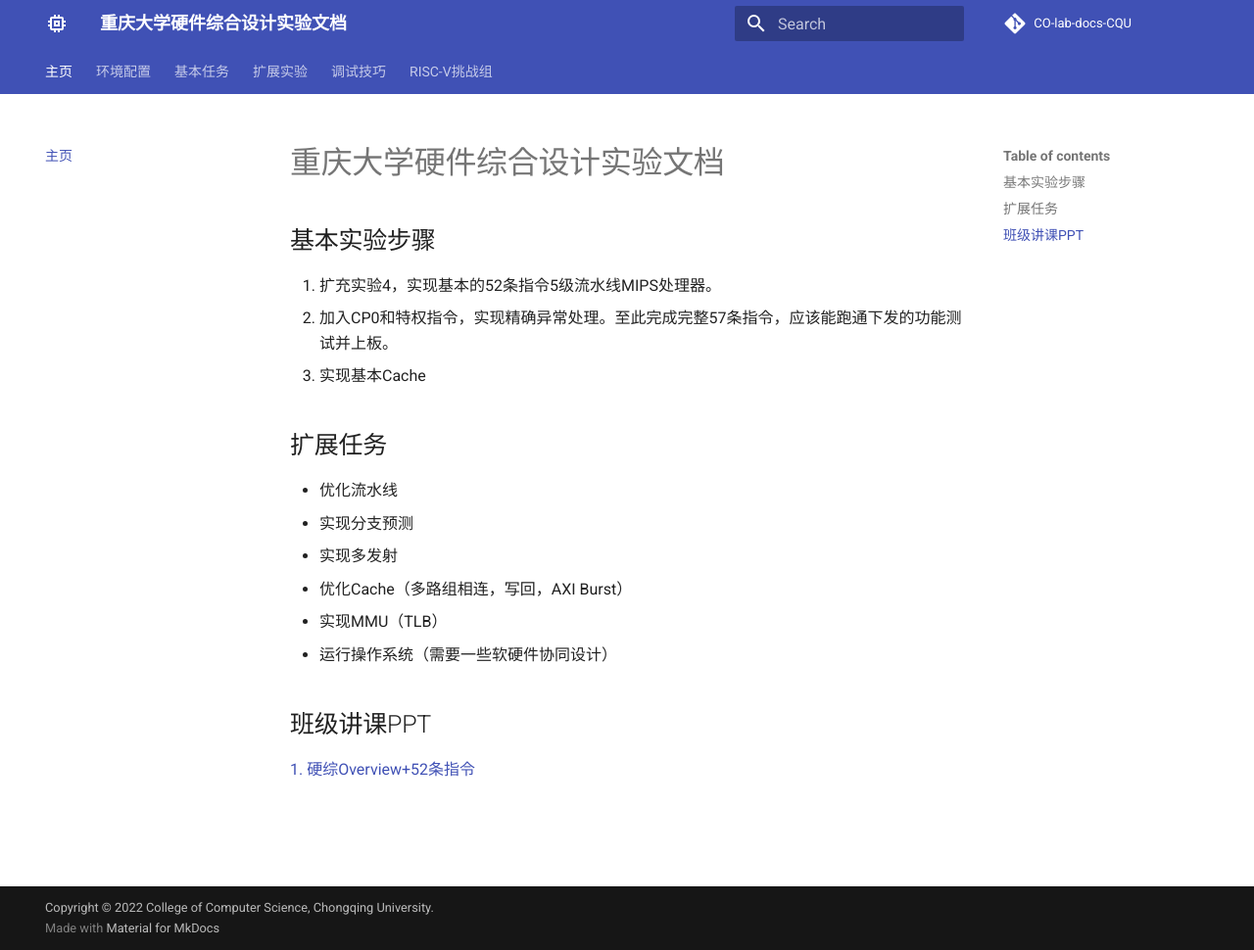
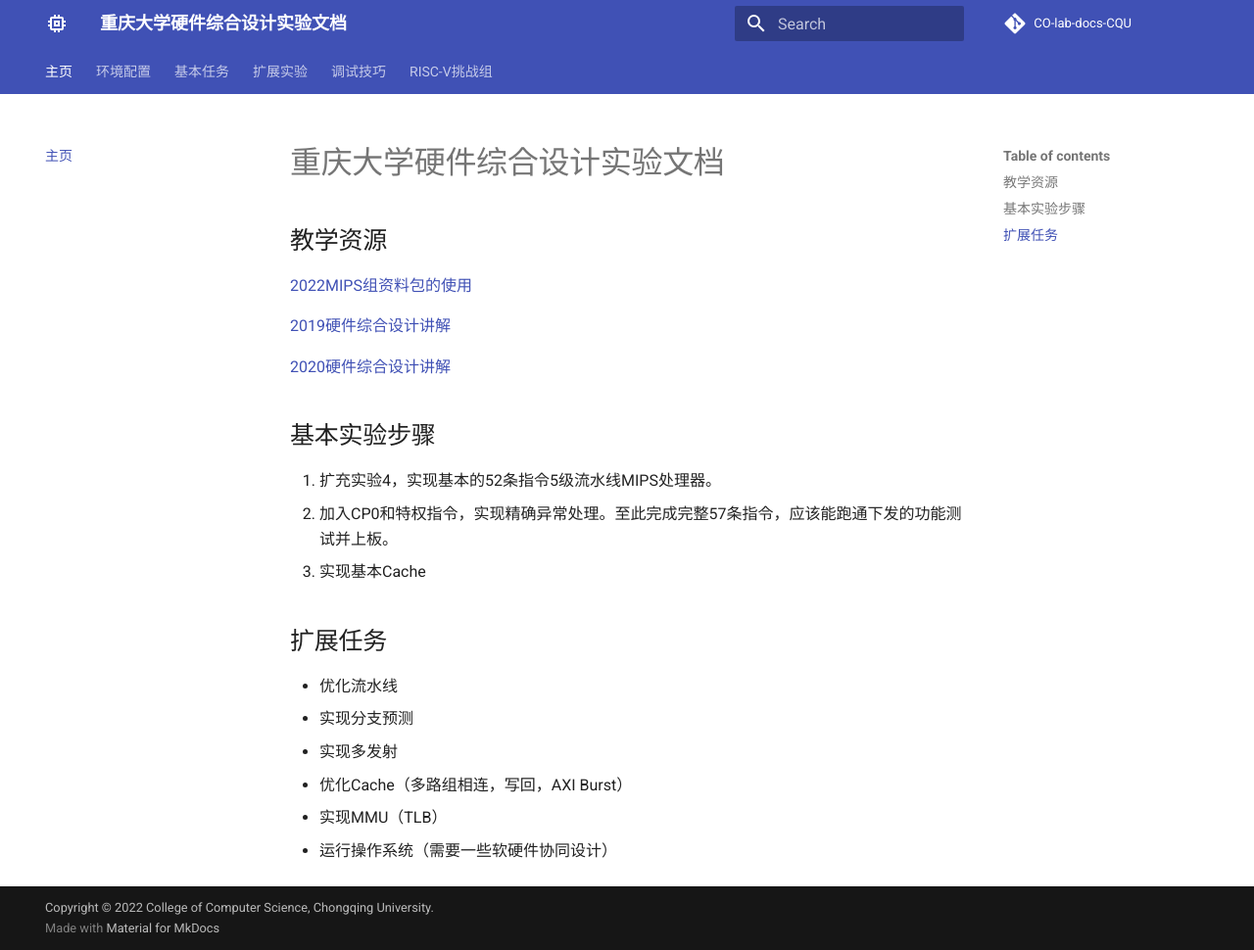
Before and after one commit to CQU-CS-LABs/CO-lab-docs-CQU, an MkDocs documentation site: the page built from docs/index.md, in a window 1280 px wide and 970 px high. Shown: the whole window at 98% size. Built offline with MkDocs 1.6.1 and Material for MkDocs 9.7.7, drawn with Linux system fonts in a browser that asks for light colours; comment, search, counter and statistics services are not loaded.

Commit message:
add some video links

```diff
--- a/docs/index.md
+++ b/docs/index.md
@@ -1,4 +1,12 @@
 # 重庆大学硬件综合设计实验文档
+
+## 教学资源
+
+[2022MIPS组资料包的使用](https://www.bilibili.com/video/BV19G4y1E7jj)
+
+[2019硬件综合设计讲解](https://www.bilibili.com/video/BV1XJ411k7kR)
+
+[2020硬件综合设计讲解](https://www.bilibili.com/video/BV1TA411x7T7)
 
 ## 基本实验步骤
 
@@ -14,7 +22,3 @@
 - 优化Cache（多路组相连，写回，AXI Burst）
 - 实现MMU（TLB）
 - 运行操作系统（需要一些软硬件协同设计）
-
-## 班级讲课PPT
-
-[1. 硬综Overview+52条指令](https://gitee.com/cyyself/CO-lab-material-CQU/raw/2021/doc/ppt/2021/%E5%8D%93%E8%B6%8A%E7%8F%AD/1-Overview+52%E6%9D%A1.pptx)
```
